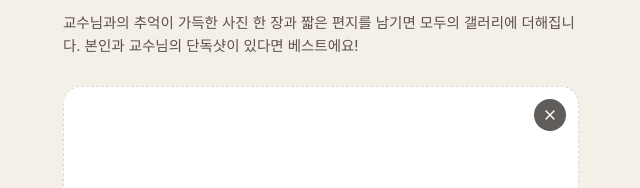
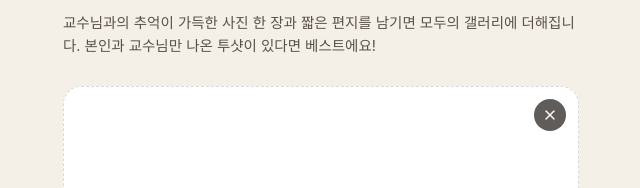
Before and after one commit to Nights-SDH/Teacher-s-Day, a website: page public/upload.html in a window 1280 px wide. Shown: the part 179-367 px from the top of the page, 319-959 px from the left. Drawn offline with Linux system fonts and the light colour scheme; a web font is replaced by a local one.

Commit message:
멘트 수정

```diff
--- a/public/upload.html
+++ b/public/upload.html
@@ -26,7 +26,7 @@
         함께한 순간을<br/>
         <em>편지에 담아주세요</em>
       </h1>
-      <p>교수님과의 추억이 가득한 사진 한 장과 짧은 편지를 남기면 모두의 갤러리에 더해집니다. 본인과 교수님의 단독샷이 있다면 베스트에요!</p>
+      <p>교수님과의 추억이 가득한 사진 한 장과 짧은 편지를 남기면 모두의 갤러리에 더해집니다. 본인과 교수님만 나온 투샷이 있다면 베스트에요!</p>
     </header>
 
     <form class="form" id="form">
```
